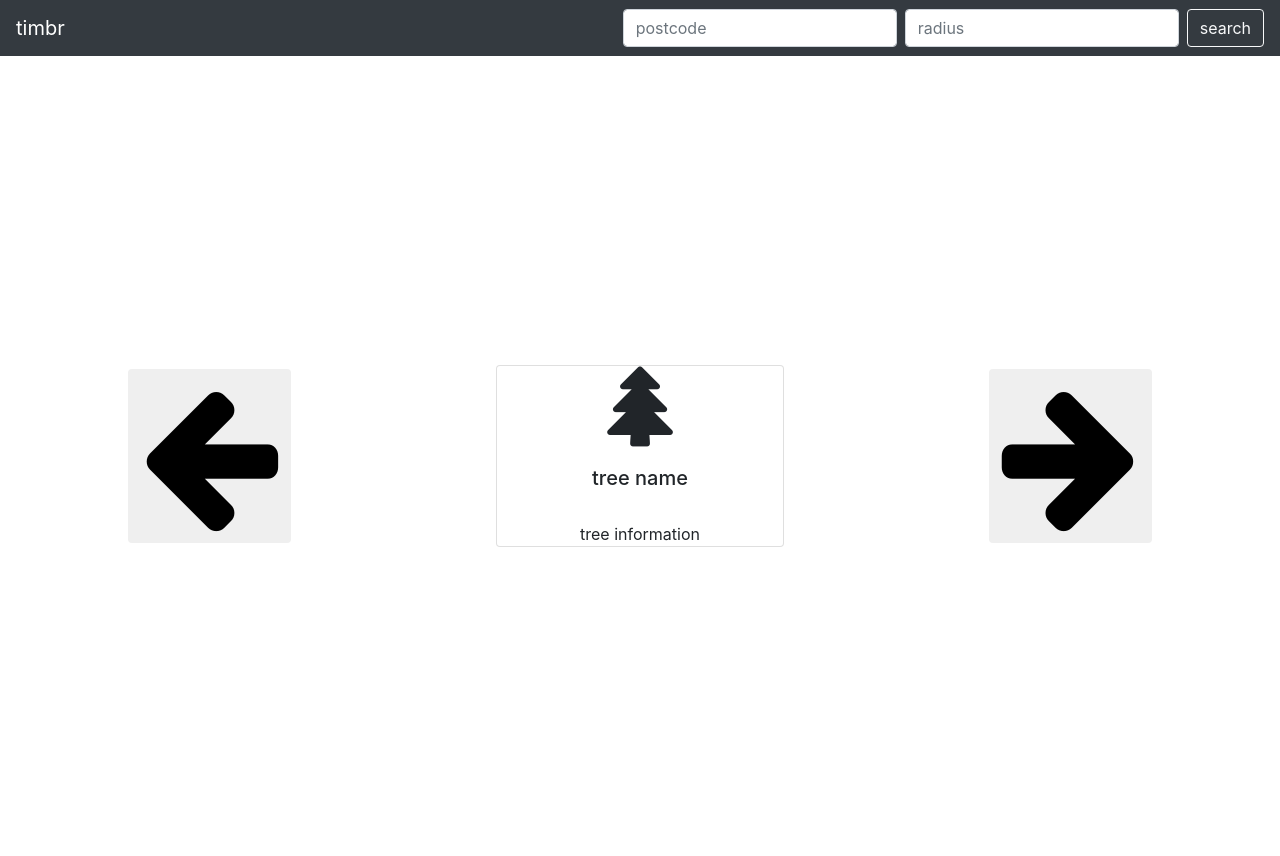
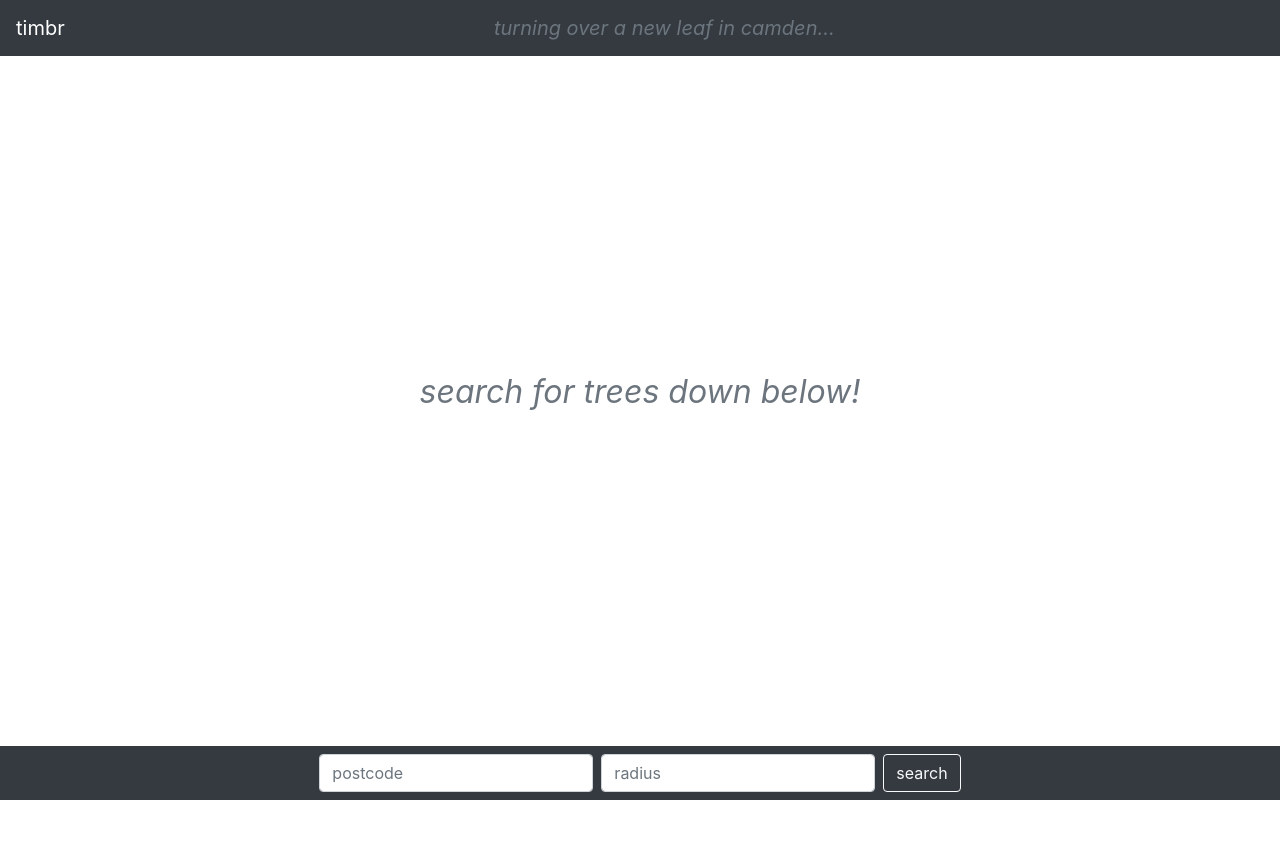
Before and after one commit to ktyldev/timbr-app, a PHP site: page / in a window 1280 px wide. After the commit the page ends 800 px from the top, so only its background shows below. Run offline with PHP 8.4, Linux system fonts and the light colour scheme.

Commit message:
hide card when no trees

```diff
--- a/db/create.sql
+++ b/db/create.sql
@@ -24,6 +24,7 @@ create table trees (
     pollutionremoval    decimal(6,1)    null,
     longitude           decimal(8,6)    not null,
     latitude            decimal(8,6)    not null,
+    rating              decimal(2,1)    null,
     primary key(id)
 );
 
@@ -82,9 +83,11 @@ begin
     create temporary table tmp_trees
     select
         id,
+        scientificname,
         commonname,
         longitude,
         latitude,
+        rating,
         measure(latitude, longitude, lat, lon) as 'distance'
     from trees;
 
--- a/src/core/tree.php
+++ b/src/core/tree.php
@@ -4,7 +4,6 @@ class Tree {
 
     public $id;
     public $commonname;
-    //public $distance;
 
     public function __construct($db){
         $this->conn = $db;
--- a/src/index.html
+++ b/src/index.html
@@ -19,32 +19,47 @@
 </head>
 <body>
 
-<div class="navbar sticky-top navbar-dark bg-dark">
-    <div class="navbar-brand">timbr</div>
-    <div class="form-inline">
-        <input id="postcode" class="form-control mr-sm-2" type="text" placeholder="postcode" aria-label="postcode">
-        <input id="radius" class="form-control mr-sm-2" type="number" placeholder="radius" aria-label="radius">
-        <button class="btn btn-outline-light my-2 my-sm-0" id="searchButton">search</button>
+<div class="navbar fixed-top navbar-dark bg-dark">
+    <div class="navbar-brand text-bold">timbr</div>
+    <div class="mx-auto order-0">
+        <span class="navbar-brand font-italic text-muted">turning over a new leaf in camden...</span>
+    </div>
+</div>
+
+<div class="navbar navbar-expand-md fixed-bottom navbar-dark bg-dark">
+    <div class="mx-auto order-0">
+        <div class="form-inline">
+            <input id="postcode" class="form-control mr-sm-2" type="text" placeholder="postcode" aria-label="postcode">
+            <input id="radius" class="form-control mr-sm-2" type="number" placeholder="radius" aria-label="radius">
+            <button class="btn btn-outline-light my-2 my-sm-0" id="searchButton">search</button>
+        </div>
     </div>
 </div>
 
 <div class="d-flex align-items-center content">
-
     <button id="swipe-left" class="btn">
         <span class="fa fa-arrow-left arrow"></span>
     </button>
-    <div class="text-center pagination-centered card current-tree mx-auto">
+    <div id="tree-card" class="text-center pagination-centered card current-tree mx-auto">
         <span class="fa fa-tree" style="font-size: 5rem;"></span>
         <!-- <img class="card-img-top" src="..." alt="tree picture"> -->
         <div class="card-body">
-            <h5 id="tree-name" class="card-title">tree name</h5>
+            <h5 id="tree-common-name" class="card-title">tree common name</h5>
+            <h6 id="tree-scientific-name" class="card-subtitle text-muted font-italic">tree scientific name</h6>
         </div>
-        <p id="tree-info" class="card-text">tree information</p>
+
+        <div id="tree-info" class="card-text">
+            <p>tree pollution info</p>
+            <p>tree rating</p>
+            <p>tree quote</p>
+        </div>
     </div>
     <button id="swipe-right" class="btn">
         <span class="fa fa-arrow-right arrow"></span>
     </button>
-
+    <div id="tree-cards-empty" class="pagination-centred mx-auto">
+        <p class="hint-text text-muted font-italic">search for trees down below!</p>
+    </div>
 </div>
 
 </body>
--- a/src/main.js
+++ b/src/main.js
@@ -11,22 +11,53 @@ $(function() {
     var count = 0;
     var trees = [];
 
+    function setTreeCardsVisibility(visibility) {
+        var cardElements = [
+            $("#swipe-left"),
+            $("#swipe-right"),
+            $("#tree-card")
+        ];
+
+        for (var i = 0; i < cardElements.length; i++) {
+            var e = cardElements[i];
+            if (visibility) {
+                e.show();
+            } else {
+                e.hide();
+            }
+        }
+
+        if (visibility) {
+            $("#tree-cards-empty").hide();
+        } else {
+            $("#tree-cards-empty").show();
+        }
+    }
+
     function swipe()
     {
         index++;
+
+        var show = index < trees.length;
+        if (!show) {
+            setTreeCardsVisibility(false);
+            return;
+        }
+
         updateCard(trees[index]);
     }
 
     function updateCard(tree) {
-        console.log(tree);
-
-        $("#tree-name").text(tree.name);
+        $("#tree-common-name").text(tree.name);
+        $("#tree-scientific-name").text("scientific name");
         $("#tree-info").text(tree.distance + " metres away");
     }
 
     function makeTrees(treeData) {
 
         trees = [];
+
+        setTreeCardsVisibility(treeData.count != 0);
 
         for (var i = 0; i < treeData.count; i++) {
             var tree = treeData.trees[i];
@@ -51,7 +82,11 @@ $(function() {
             .fail(function(status) { alert(":("); });
     }
 
+    // add handlers
     $("#searchButton").click(search);
     $("#swipe-left").click(swipe);
     $("#swipe-right").click(swipe);
+
+    // first load, nothing has been search yet so hide the cards
+    setTreeCardsVisibility(false);
 });
--- a/src/styles.css
+++ b/src/styles.css
@@ -3,8 +3,8 @@ html, body {
 }
 
 .current-tree {
-    width:      18rem;
-    background-position:   center;
+    width:                  18rem;
+    background-position:    center;
 }
 
 .content {
@@ -18,3 +18,16 @@ html, body {
 .arrow {
     font-size:  10rem;
 }
+
+.nav.nav-center {
+    margin: 0;
+    float:  none;
+}
+
+.navbar-inner {
+    text-align: center;
+}
+
+.hint-text {
+    font-size: 2em;
+}
```
Also changed, not shown: src/api/search.php (+5 -3 lines), 1 other file.
